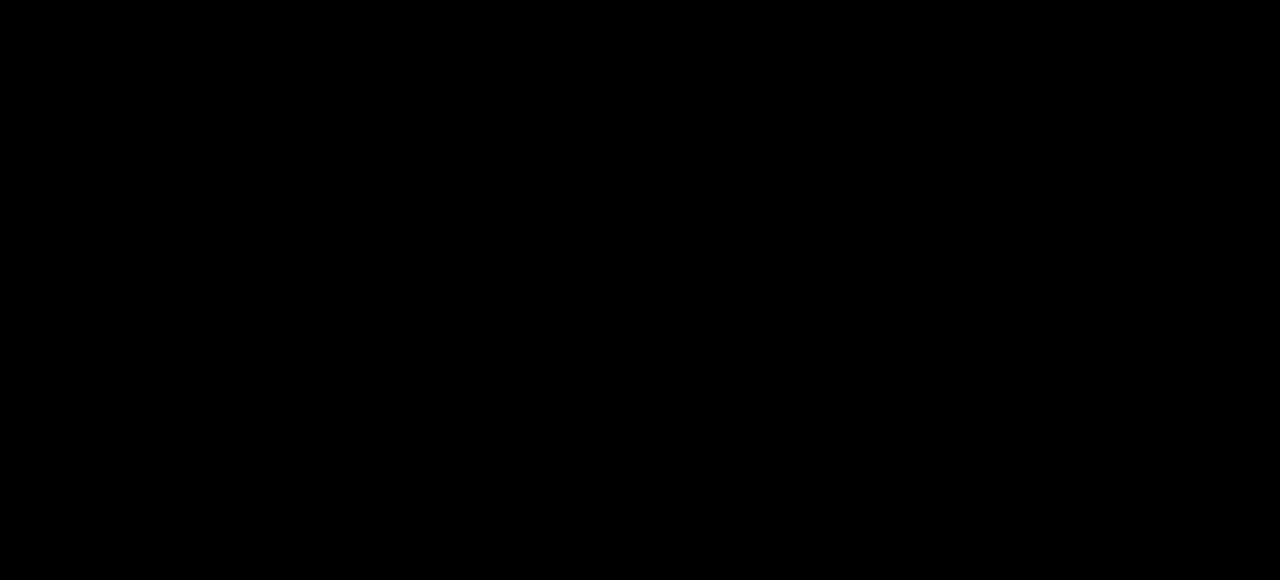
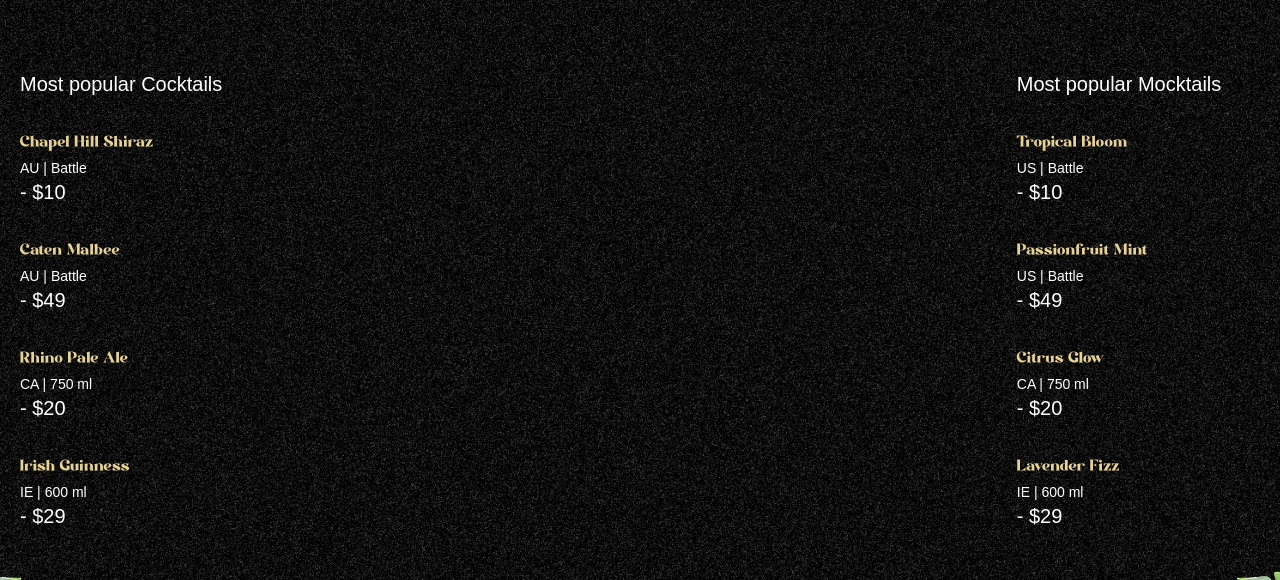
Before and after one commit to greensounds/gsap-cocktail, a React (Vite) app: page / in a window 1280 px wide. Shown: the part 890-1470 px from the top of the page. Built offline with nearby package versions, Linux system fonts and the light colour scheme; a web font is replaced by a local one.

Commit message:
Add cocktails section

```diff
--- a/src/App.jsx
+++ b/src/App.jsx
@@ -2,6 +2,7 @@
 import { ScrollTrigger, SplitText } from "gsap/all"
 import Navbar from "./components/Navbar"
 import Hero from "./components/Hero"
+import Cocktails from "./components/Cocktails"
 
 gsap.registerPlugin(ScrollTrigger, SplitText)
 
@@ -10,6 +11,7 @@
     <main>
       <Navbar />
       <Hero />
+      <Cocktails />
     </main>
   )
 }
--- /dev/null
+++ b/src/components/Cocktails.jsx
@@ -0,0 +1,65 @@
+import React from 'react'
+import { cocktailLists, mockTailLists } from '../../constants'
+import { useGSAP } from '@gsap/react'
+import gsap from 'gsap'
+
+const Cocktails = () => {
+  useGSAP(() => {
+    const parallaxTimeline = gsap.timeline({
+      scrollTrigger: {
+        trigger: "#cocktails",
+        start: 'top 30%',
+        end: 'bottom 80%',
+        scrub: true
+      }
+    })
+
+    parallaxTimeline
+      .from('#c-left-leaf', {
+        x: -100, y: 100
+      })
+      .from('#c-right-leaf', {
+        x: 100, y: 100
+      })
+  })
+  return (
+    <section id='cocktails' className='noisy'>
+      <img src="/images/cocktail-left-leaf.png" alt="left leaf" id='c-left-leaf'/>
+      <img src="/images/cocktail-right-leaf.png" alt="richt leaf" id='c-right-leaf'/>
+
+      <div className='list'>
+        <div className='popular'>
+          <h2>Most popular Cocktails</h2>
+          <ul>
+            {cocktailLists.map((drink) => (
+              <li key={drink.name}>
+                <div className='md:me-28 '>
+                  <h3>{drink.name}</h3>
+                  <p>{drink.country} | {drink.detail}</p>
+                  <span>- {drink.price}</span>
+                </div>
+              </li>
+            ))}
+          </ul>
+        </div>
+
+        <div className='loved'>
+          <h2>Most popular Mocktails</h2>
+          <ul>
+            {mockTailLists.map((drink) => (
+              <li key={drink.name}>
+                <div className='md:me-28 '>
+                  <h3>{drink.name}</h3>
+                  <p>{drink.country} | {drink.detail}</p>
+                  <span>- {drink.price}</span>
+                </div>
+              </li>
+            ))}
+          </ul>
+        </div>
+      </div>
+    </section>
+  )
+}
+
+export default Cocktails
```
